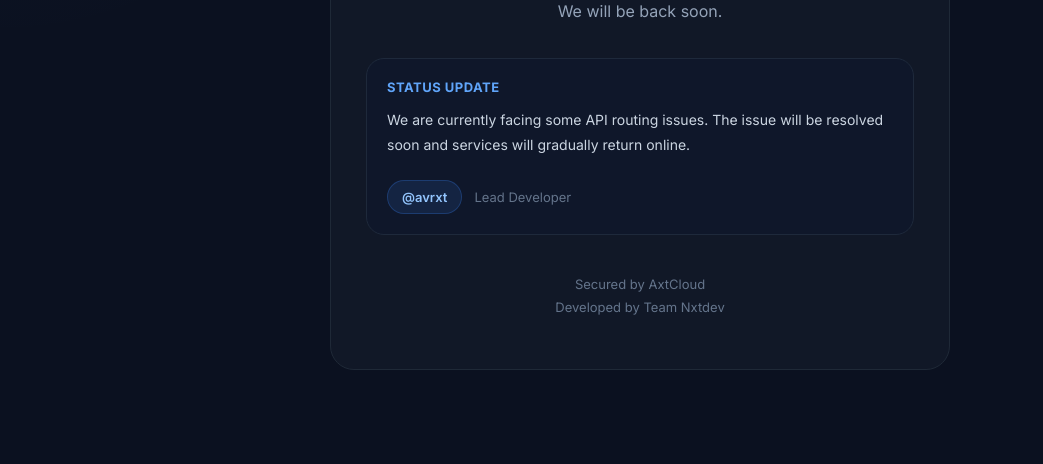
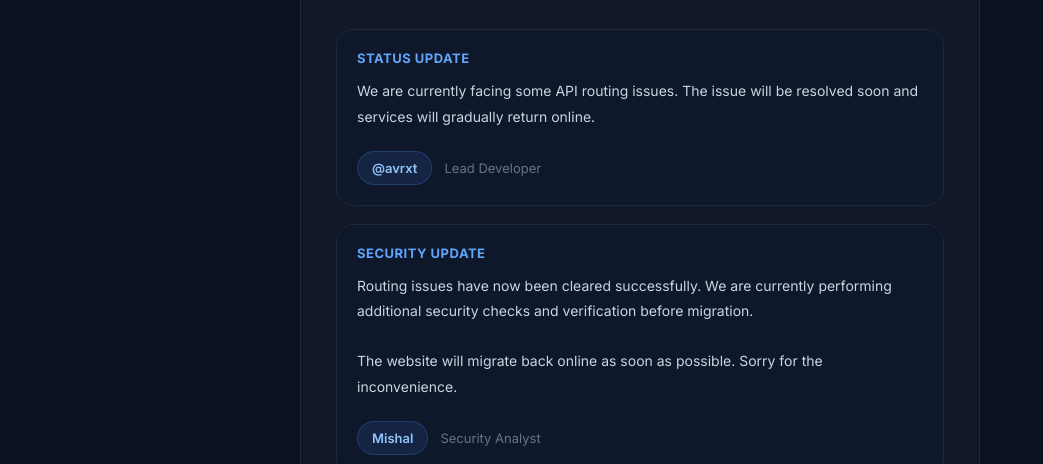
Before and after one commit to erroraero/wedding-invitation, a website: page index.html in a window 1280 px wide. Shown: the part 336-800 px from the top of the page, without its empty margins (0-1043 px from the left). Drawn offline with Linux system fonts and the light colour scheme.

Commit message:
Update index.html

```diff
--- a/index.html
+++ b/index.html
@@ -59,7 +59,7 @@ body{
 
 .card{
     width:100%;
-    max-width:620px;
+    max-width:680px;
 
     background:var(--card);
 
@@ -133,6 +133,10 @@ h1{
     text-align:left;
 }
 
+.notice + .notice{
+    margin-top:18px;
+}
+
 .notice-title{
     color:#60a5fa;
 
@@ -163,6 +167,8 @@ h1{
     justify-content:flex-start;
 
     gap:12px;
+
+    flex-wrap:wrap;
 }
 
 .dev-badge{
@@ -238,6 +244,8 @@ h1{
         We will be back soon.
     </p>
 
+    <!-- UPDATE 1 -->
+
     <div class="notice">
 
         <div class="notice-title">
@@ -263,6 +271,36 @@ h1{
 
     </div>
 
+    <!-- UPDATE 2 -->
+
+    <div class="notice">
+
+        <div class="notice-title">
+            SECURITY UPDATE
+        </div>
+
+        <div class="notice-text">
+            Routing issues have now been cleared successfully.
+            We are currently performing additional security checks and verification before migration.
+            <br><br>
+            The website will migrate back online as soon as possible.
+            Sorry for the inconvenience.
+        </div>
+
+        <div class="dev">
+
+            <div class="dev-badge">
+                Mishal
+            </div>
+
+            <div class="dev-role">
+                Security Analyst
+            </div>
+
+        </div>
+
+    </div>
+
     <div class="footer">
         Secured by AxtCloud
         <br>
```
